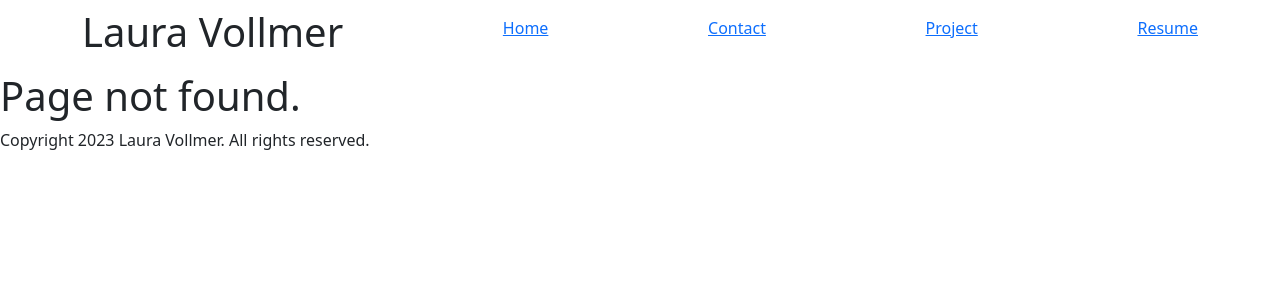
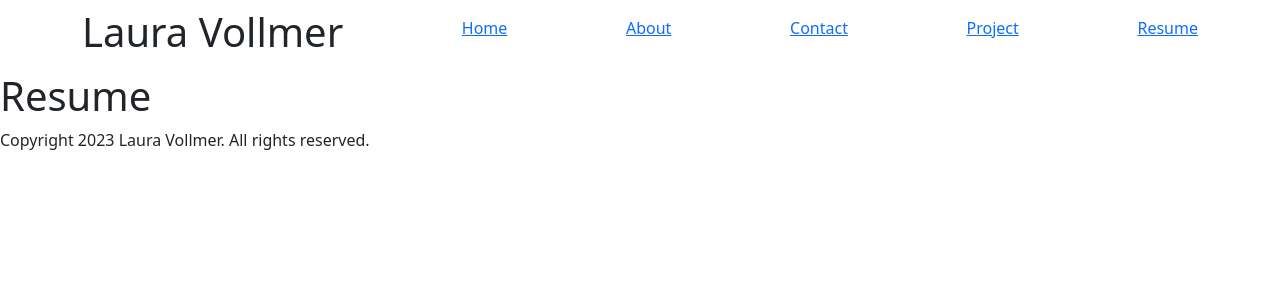
Before and after one commit to lavollmer/react-personal-website, a React (Vite) app: page /resume in a window 1280 px wide. Before the commit this address had no page. Shown: the top 300 px of the page. Built offline with nearby package versions, Linux system fonts and the light colour scheme.

Commit message:
functioning navbar

```diff
--- a/src/App.jsx
+++ b/src/App.jsx
@@ -6,6 +6,7 @@ import Header from "./components/Header";
 import Footer from "./components/Footer";
 import AboutPage from "./components/AboutPage";
 import Project from "./components/Project";
+import Resume from "./components/Resume";
 import NotFound from "./components/NotFound";
 import Navigation from "./components/Navigation";
 //react-bootstrap imported
@@ -25,7 +26,7 @@ export default function App() {
         <Routes>
           <Route path="/" element={<Home />} />
           <Route path="/about" element={<AboutPage />} />
-          <Route path="/projects" element={<Project />} />
+          <Route path="/project" element={<Project />} />
           <Route
             path="/contactme"
             element={
@@ -35,6 +36,7 @@ export default function App() {
               />
             }
           />
+          <Route path="/resume" element={<Resume />} />
           <Route path="*" element={<NotFound />} />
         </Routes>
       </Router>
--- a/src/components/Header.jsx
+++ b/src/components/Header.jsx
@@ -31,6 +31,9 @@ export default function Header() {
             <Link to="/"> Home</Link>
           </ul>
           <ul>
+            <Link to="/about"> About</Link>
+          </ul>
+          <ul>
             <Link to="/contactme"> Contact</Link>
           </ul>
           <ul>
--- /dev/null
+++ b/src/components/Resume.jsx
@@ -0,0 +1,7 @@
+export default function Resume() {
+  return (
+    <header>
+      <h1>Resume</h1>
+    </header>
+  );
+}
```
